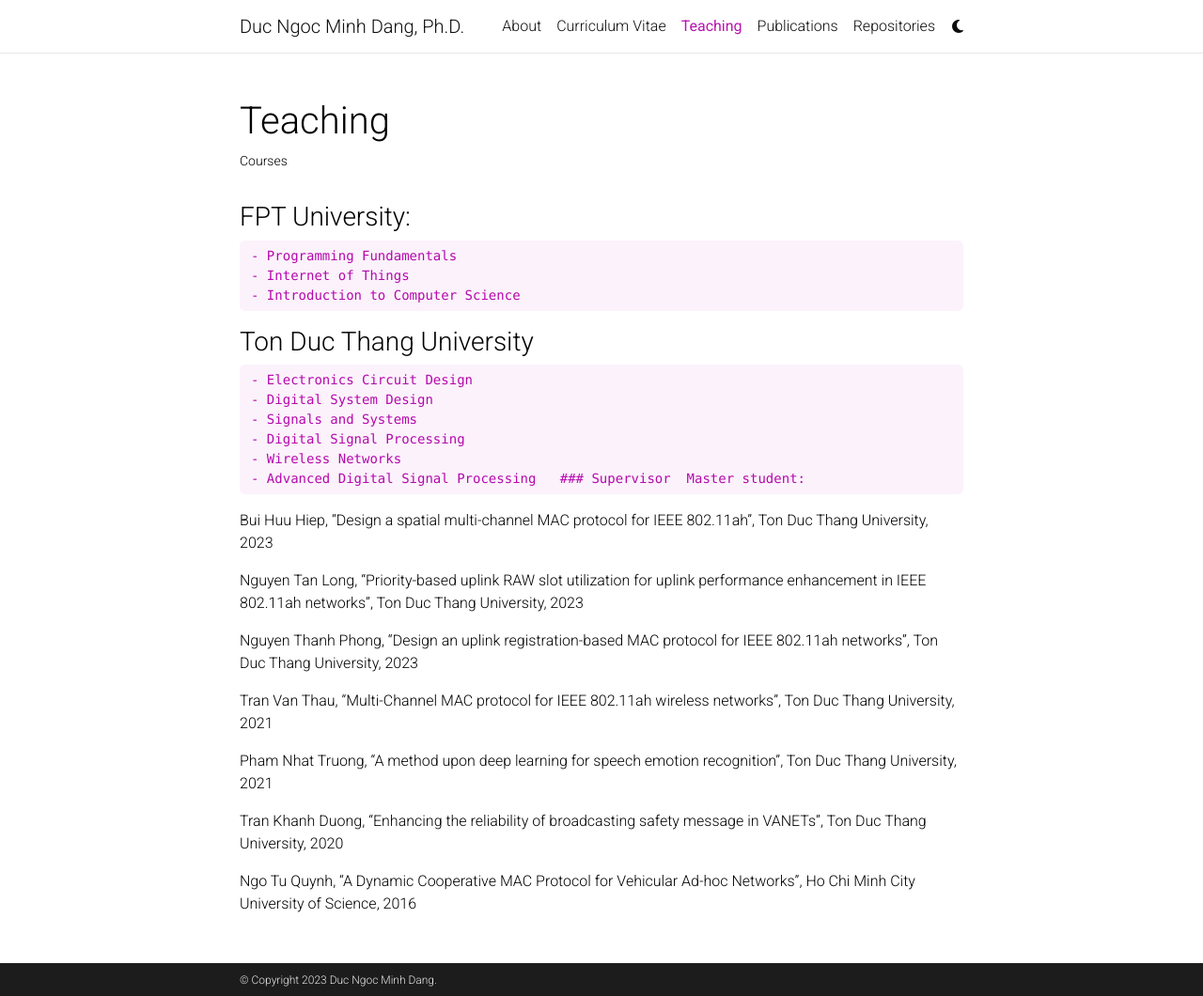
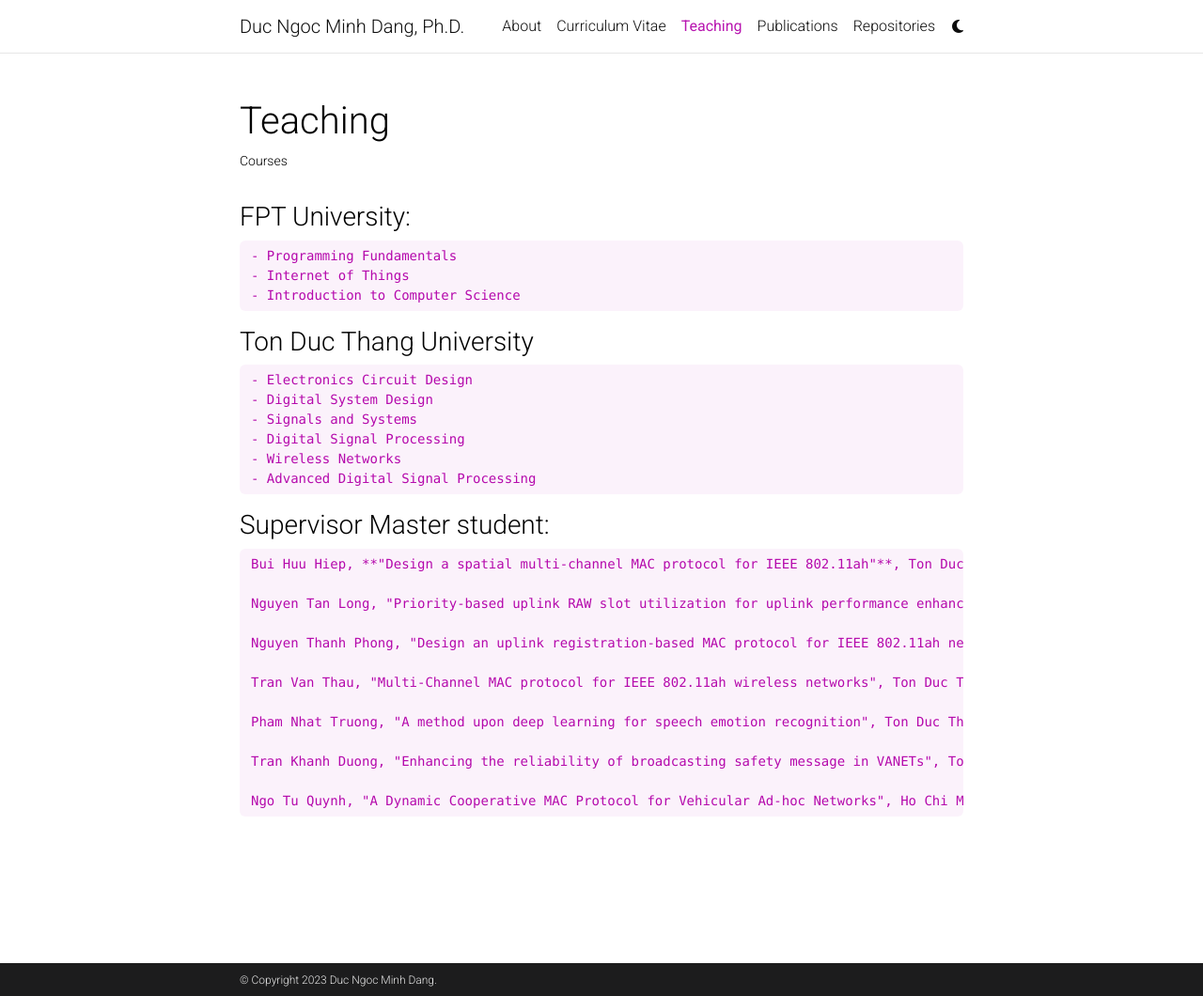
Before and after one commit to dnmduc/dnmduc.github.io, a Jekyll site: the page built from _pages/teaching.md, in a window 1280 px wide and 1060 px high. Shown: the whole window at 94% size. Built offline with Jekyll 4.4.1, drawn with Linux system fonts in a browser that asks for light colours; comment, search, counter and statistics services are not loaded; a style sheet for code colours, icons or effects is not loaded.

```diff
--- a/_pages/teaching.md
+++ b/_pages/teaching.md
@@ -21,22 +21,22 @@ nav_order: 2
     - Digital Signal Processing
     - Wireless Networks
     - Advanced Digital Signal Processing
-### Supervisor
-Master student:
 
-Bui Huu Hiep, "Design a spatial multi-channel MAC protocol for IEEE 802.11ah", Ton Duc Thang University, 2023
+### Supervisor Master student:
 
-Nguyen Tan Long, "Priority-based uplink RAW slot utilization for uplink performance enhancement in IEEE 802.11ah networks", Ton Duc Thang University, 2023
+    Bui Huu Hiep, **"Design a spatial multi-channel MAC protocol for IEEE 802.11ah"**, Ton Duc Thang University, 2023
 
-Nguyen Thanh Phong, "Design an uplink registration-based MAC protocol for IEEE 802.11ah networks", Ton Duc Thang University, 2023
+    Nguyen Tan Long, "Priority-based uplink RAW slot utilization for uplink performance enhancement in IEEE 802.11ah networks", Ton Duc Thang University, 2023
 
-Tran Van Thau, "Multi-Channel MAC protocol for IEEE 802.11ah wireless networks", Ton Duc Thang University, 2021
+    Nguyen Thanh Phong, "Design an uplink registration-based MAC protocol for IEEE 802.11ah networks", Ton Duc Thang University, 2023
 
-Pham Nhat Truong, "A method upon deep learning for speech emotion recognition", Ton Duc Thang University, 2021
+    Tran Van Thau, "Multi-Channel MAC protocol for IEEE 802.11ah wireless networks", Ton Duc Thang University, 2021
 
-Tran Khanh Duong, "Enhancing the reliability of broadcasting safety message in VANETs", Ton Duc Thang University, 2020
+    Pham Nhat Truong, "A method upon deep learning for speech emotion recognition", Ton Duc Thang University, 2021
 
-Ngo Tu Quynh, "A Dynamic Cooperative MAC Protocol for Vehicular Ad-hoc Networks", Ho Chi Minh City University of Science, 2016
+    Tran Khanh Duong, "Enhancing the reliability of broadcasting safety message in VANETs", Ton Duc Thang University, 2020
+
+    Ngo Tu Quynh, "A Dynamic Cooperative MAC Protocol for Vehicular Ad-hoc Networks", Ho Chi Minh City University of Science, 2016
 
 <!-- For now, this page is assumed to be a static description of your courses. You can convert it to a collection similar to `_projects/` so that you can have a dedicated page for each course.
 
```
